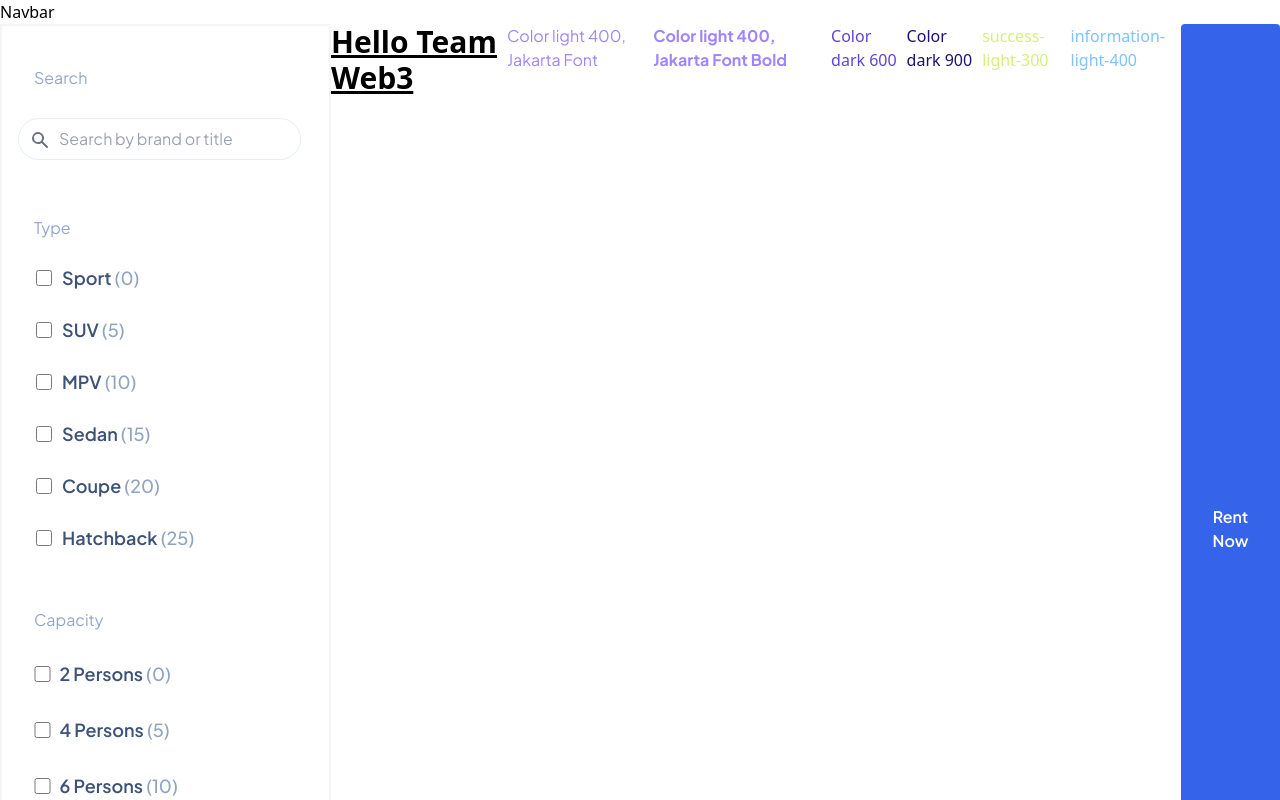
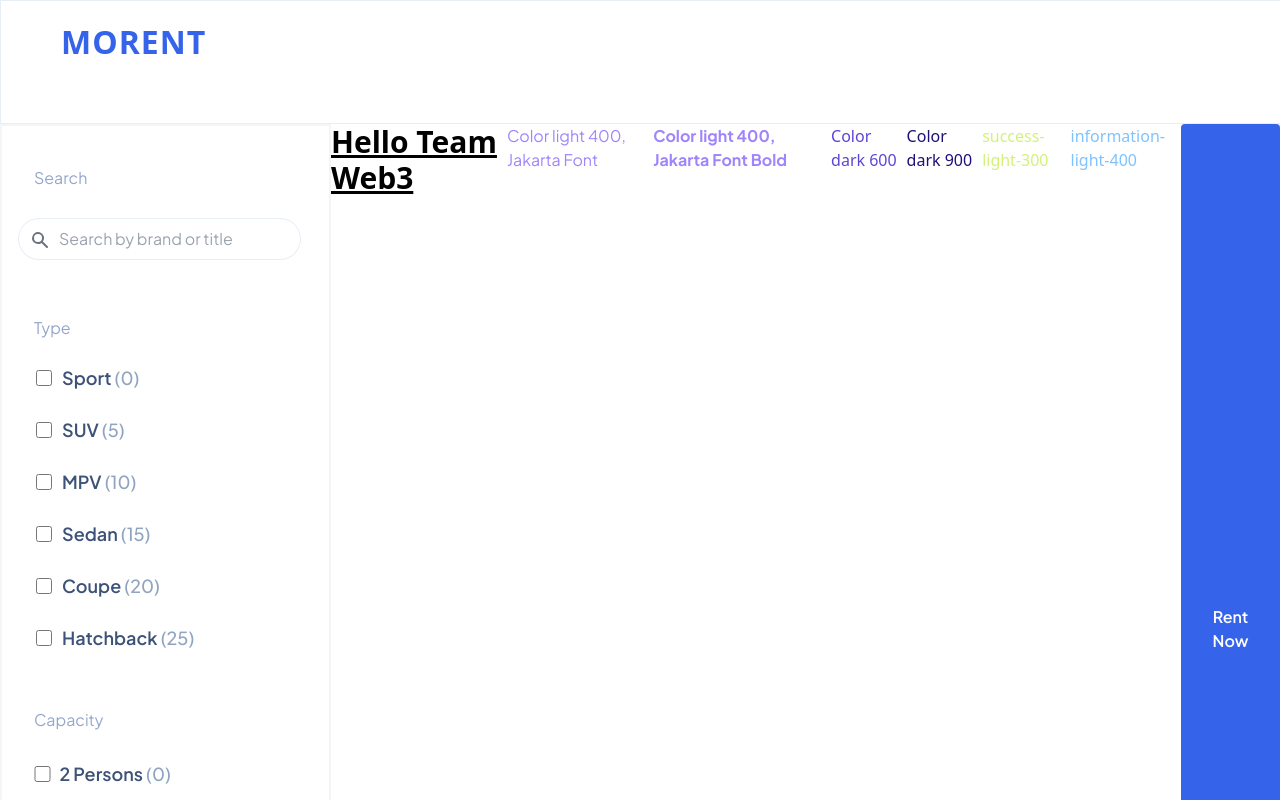
Before and after one commit to AdrienBelhomme/car, a Next.js app: page / in a window 1280 px wide. Shown: the top 800 px of the page. Built offline with nearby package versions, Linux system fonts and the light colour scheme.

Commit message:
updated changes to Navbar

```diff
--- a/components/Navbar.jsx
+++ b/components/Navbar.jsx
@@ -1,9 +1,27 @@
-import React from 'react';
+import { useContext, useEffect, useState } from "react";
+import {useRouter } from 'next/router';
+import { useTheme } from 'next-themes';
+import Link from 'next/link';
+
 
 const Navbar = () => {
+  const { theme, setTheme } = useTheme();
+
   return (
-    <div>Navbar</div>
-  )
-}
+    <nav className="relative bg-white border-solid border w-[1440px] h-[124px] border-[rgba(195,212,233,0.4)] overflow-clip">
+
+    <div
+        className="h-[44px] absolute top-[40px] left-[60px] w-[148px]"
+      >
+        <p
+          className="h-4 font-family: Plus Jakarta Sans font-bold m-0 w-[148px] text-align: center text-[32px] tracking-[1px] leading-[1.2px] text-[rgba(53,99,233,1)]"
+        >
+          MORENT
+        </p>
+        </div>
+
+    </nav>
+  );
+};
 
 export default Navbar;
```
